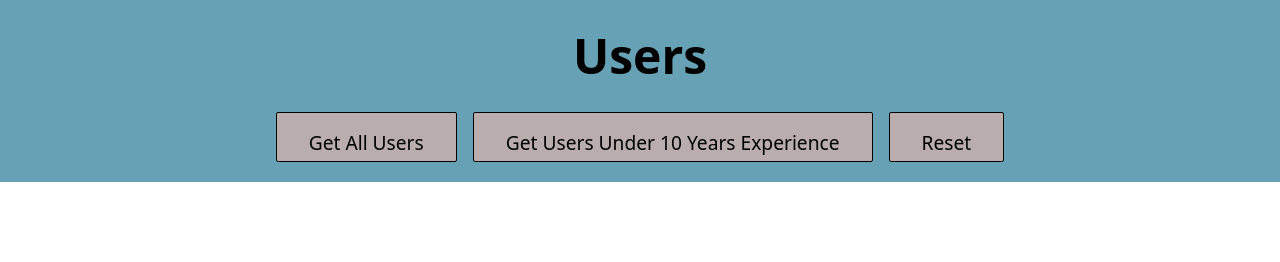
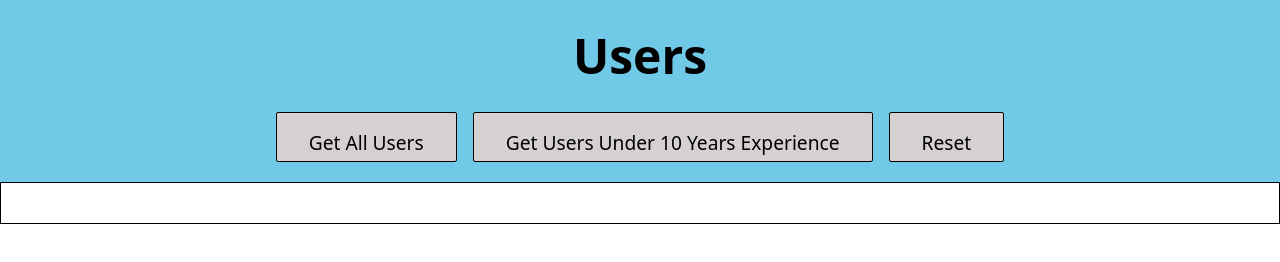
Before and after one commit to StephanieJones1015/basic-fetch-practice-attempt-two, a plain HTML site: page index.html in a window 1280 px wide. Drawn offline with Linux system fonts and the light colour scheme.

Commit message:
made changes to the containers and added a gap and ensured that the code is actually working as it should

```diff
--- a/css/style.css
+++ b/css/style.css
@@ -1,5 +1,5 @@
 header{
-    background-color: rgb(102, 161, 181);
+    background-color: rgb(112, 202, 231);
     display: flex;
     flex-direction: column;
     align-items: center;
@@ -24,7 +24,7 @@ h1 {
 .button1, .button2, .button3 {
   border: solid 1px black;
   display: inline-block;
-  background-color: rgb(186, 173, 173);
+  background-color: rgb(214, 209, 209);
   padding: 2rem 3 rem;
   border-radius: 2px;
   font-size: 1rem;
@@ -44,13 +44,19 @@ h1 {
     align-items: center;
     text-align: center;
     padding: 20px;
-    width: 90%;
+    width: 100%;
+    gap: 20px;;
+    border: solid 1px black;
 }
 .user-list {
     display: grid;
     grid-template-columns: repeat(auto-fit, minmax(200px, 1fr));
     gap: 20px;
     list-style: none;
+    border: solid 1px black;
+    padding: 20px;
+    margin: 0;
+
 
 }
 /* add media query for desktop that changes buttons to row layout */
@@ -67,4 +73,6 @@ h1 {
         font-size: 1.2rem;
         height: 50px;
     }
+
+
 }
--- a/index.html
+++ b/index.html
@@ -11,12 +11,12 @@
     <header>
         <h1>Users</h1>
         <div class="buttons">
-            <button id="button1" class="button1">Get All Users</button>
-            <button id="button2" class="button2">Get Users Under 10 Years Experience</button>
-            <button id="button3" class="button3">Reset</button>
+            <button id="get-all-users" class="button1">Get All Users</button>
+            <button id="get-underage" class="button2">Get Users Under 10 Years Experience</button>
+            <button id="reset-button" class="button3">Reset</button>
         </div>
     </header>
-    <div id="users-container">
+    <div id="user-container">
         <!-- Users will be dynamically inserted here -->
     </div>
 
```
